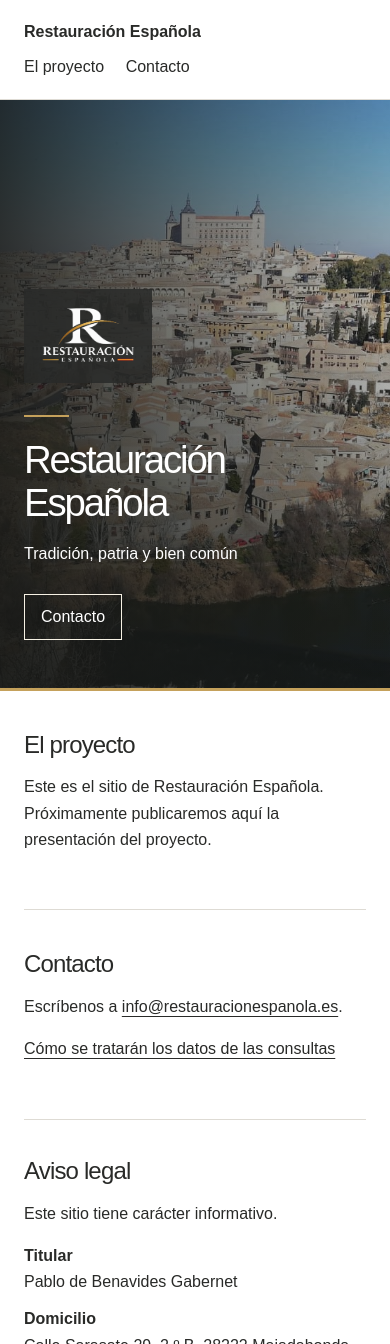
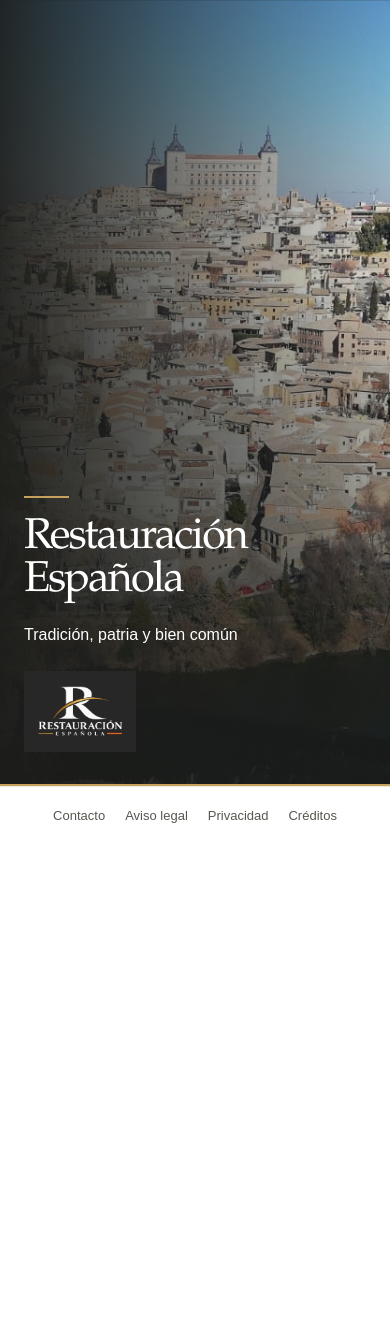
Before and after one commit to alexos-es/RestEsp, a plain HTML site: page index.html in a window 390 px wide. Shown: the top 1344 px of the page. After the commit the page ends 844 px from the top, so only its background shows below. Drawn offline with Linux system fonts and the light colour scheme.

Commit message:
Simplificar portada y separar páginas informativas

```diff
--- /dev/null
+++ b/estilos-minimal.css
@@ -0,0 +1,35 @@
+:root { color:#292a28; background:#fff; font:1rem/1.65 Arial,sans-serif; --oro:#c5a15b; }
+* { box-sizing:border-box; }
+body { margin:0; min-height:100vh; min-height:100svh; display:flex; flex-direction:column; }
+a { color:inherit; text-underline-offset:.24em; }
+a:focus-visible { outline:2px solid var(--oro); outline-offset:4px; }
+.inicio { flex:1; display:grid; }
+.portada {
+  display:grid; align-content:end; align-items:end;
+  grid-template-columns:minmax(0,1fr) minmax(7rem,10rem); gap:2rem;
+  padding:clamp(2rem,8vw,6rem) max(1.5rem,calc((100% - 71rem)/2));
+  color:#fff; border-bottom:2px solid var(--oro);
+  background:linear-gradient(90deg,#1b1c1aef,#1b1c1a20),linear-gradient(0deg,#1b1c1acc,transparent 65%),url("./toledo.jpg") center 46%/cover no-repeat,#292a28;
+}
+.portada h1 {
+  max-width:12ch; margin:0; letter-spacing:-.045em;
+  font:400 clamp(2.7rem,8vw,7.2rem)/.98 Baskerville,"Palatino Linotype","Book Antiqua",Georgia,serif;
+}
+.portada h1::before { content:""; display:block; width:2.8rem; height:2px; margin-bottom:1.25rem; background:var(--oro); }
+.lema { margin:1.2rem 0 0; font-size:clamp(1rem,2vw,1.2rem); }
+.emblema { padding:.65rem; background:#292a28d9; }
+.emblema img { width:100%; height:auto; display:block; }
+.pie { padding:.85rem 1.5rem; background:#fff; color:#575650; border-top:1px solid #ece9e2; }
+.pie nav { display:flex; flex-wrap:wrap; justify-content:center; gap:.25rem 1.25rem; font-size:.8125rem; }
+.pie a { padding:.25rem 0; text-decoration:none; }
+.pie a:hover { text-decoration:underline; }
+.contenido { flex:1; width:min(calc(100% - 3rem),46rem); margin:auto; padding-block:clamp(2rem,7vw,5.5rem); overflow-wrap:anywhere; }
+.volver { display:inline-block; margin-bottom:1.8rem; font-size:.875rem; }
+.contenido h1 { margin:0 0 1.2rem; font:400 clamp(2rem,5vw,3.8rem)/1.1 Georgia,serif; }
+.contenido h2 { margin-top:2rem; font-size:1.15rem; }
+dt { font-weight:700; }
+dd { margin:0 0 .75rem; }
+@media(max-width:42rem) {
+ .portada { grid-template-columns:1fr; gap:1.4rem; background-position:center,center,58% center; }
+ .emblema { width:7rem; }
+}
--- a/index.html
+++ b/index.html
@@ -1,70 +1,8 @@
-<!doctype html>
-<html lang="es">
-<head>
-  <meta charset="utf-8">
-  <meta name="viewport" content="width=device-width, initial-scale=1">
-
-  <meta name="theme-color" content="#292a28"><meta name="description" content="Sitio de Restauración Española. Presentación y contacto.">
-  <title>Restauración Española</title>
-  <link rel="stylesheet" href="./estilos-visual.css">
-</head>
-<body>
-  <a class="skip" href="#contenido">Saltar al contenido</a>
-  <header class="cabecera">
-    <div class="contenedor barra">
-      <a class="marca" href="./">Restauración Española</a>
-      <nav aria-label="Principal"><a href="#proyecto">El proyecto</a><a href="#contacto">Contacto</a></nav>
-    </div>
-  </header>
-  <main id="contenido" class="contenedor">
-    <section class="portada" aria-labelledby="titulo">
+<!doctype html><html lang="es"><head><meta charset="utf-8"><meta name="viewport" content="width=device-width, initial-scale=1"><title>Restauración Española</title><link rel="stylesheet" href="./estilos-minimal.css"></head><body><main class='inicio'><section class="portada" aria-labelledby="titulo">
       <div>
         <h1 id="titulo">Restauración Española</h1>
         <p class="lema">Tradición, patria y bien común</p>
-        <a class="boton" href="#contacto">Contacto</a>
+
       </div>
       <div class="emblema"><img src="./logotipo.png" width="512" height="341" alt=""></div>
-    </section>
-    <section id="proyecto">
-      <h2>El proyecto</h2>
-      <p>Este es el sitio de Restauración Española. Próximamente publicaremos aquí la presentación del proyecto.</p>
-    </section>
-    <section id="contacto">
-      <h2>Contacto</h2>
-      <p>Escríbenos a <a href="mailto:info@restauracionespanola.es">info@restauracionespanola.es</a>.</p>
-      <p><a href="#privacidad">Cómo se tratarán los datos de las consultas</a></p>
-    </section>
-    <section id="aviso-legal">
-      <h2>Aviso legal</h2>
-      <p>Este sitio tiene carácter informativo.</p>
-      <dl>
-        <dt>Titular</dt><dd>Pablo de Benavides Gabernet</dd>
-        <dt>Domicilio</dt><dd>Calle Sarasate 29, 2.º B, 28222 Majadahonda (Madrid)</dd>
-        <dt>Contacto</dt><dd><a href="mailto:info@restauracionespanola.es">info@restauracionespanola.es</a></dd>
-        <dt>NIF</dt><dd>29209686P</dd>
-      </dl>
-    </section>
-    <section id="privacidad">
-      <h2>Privacidad</h2>
-      <p>El responsable del tratamiento es el titular indicado en el <a href="#aviso-legal">aviso legal</a>.</p>
-      <h3>Consultas por correo</h3>
-      <p>Si nos escribes, trataremos tu dirección de correo y la información que incluyas para responder y gestionar tu consulta. Conservaremos los datos de las consultas durante dos años. La base jurídica es el interés legítimo del titular en atender y dar seguimiento a las consultas que recibe (artículo 6.1.f del RGPD).</p>
-      <h3>Alojamiento y correo</h3>
-      <p>El sitio se aloja en GitHub Pages. Consulta la <a href="https://docs.github.com/en/site-policy/privacy-policies/github-general-privacy-statement">declaración de privacidad de GitHub</a>. Dinahosting, S.L. aloja el buzón de contacto. GitHub registra la dirección IP de los visitantes por motivos de seguridad. Su declaración de privacidad explica cómo trata esos datos y las garantías aplicables a sus transferencias internacionales.</p>
-      <h3>Tus derechos</h3>
-      <p>Puedes solicitar el acceso, rectificación, supresión, limitación, oposición y portabilidad, cuando procedan, escribiendo a <a href="mailto:info@restauracionespanola.es">info@restauracionespanola.es</a>. También puedes presentar una reclamación ante la <a href="https://www.aepd.es/">Agencia Española de Protección de Datos</a>.</p>
-    </section>
-    <section id="cookies">
-      <h2>Cookies</h2>
-      <p>Esta web no instala cookies ni incorpora herramientas de analítica, publicidad o contenido de terceros.</p>
-    </section>
-  </main>
-  <footer class="pie">
-    <div class="contenedor barra">
-      <span>Restauración Española</span>
-      <nav aria-label="Información legal"><a href="#aviso-legal">Aviso legal</a><a href="#privacidad">Privacidad</a><a href="#cookies">Cookies</a></nav>
-    </div>
-      <p class="creditos contenedor">Fotografía de Toledo: <a href="https://commons.wikimedia.org/wiki/File:Ciudad_de_Toledo.jpg">Juan Andrés Chulde Ruano</a> · <a href="https://creativecommons.org/licenses/by-sa/4.0/">CC BY-SA 4.0</a>. Encuadre y sombreado aplicados en la web.</p>
-  </footer>
-</body>
-</html>
+    </section></main><footer class="pie"><nav aria-label="Enlaces del pie"><a href="./contacto.html">Contacto</a><a href="./aviso-legal.html">Aviso legal</a><a href="./privacidad.html">Privacidad</a><a href="./creditos.html">Créditos</a></nav></footer></body></html>
```
Also changed, not shown: aviso-legal.html (added, +10 -0 lines), contacto.html (added, +5 -0 lines), creditos.html (added, +1 -0 lines), privacidad.html (added, +13 -0 lines).
